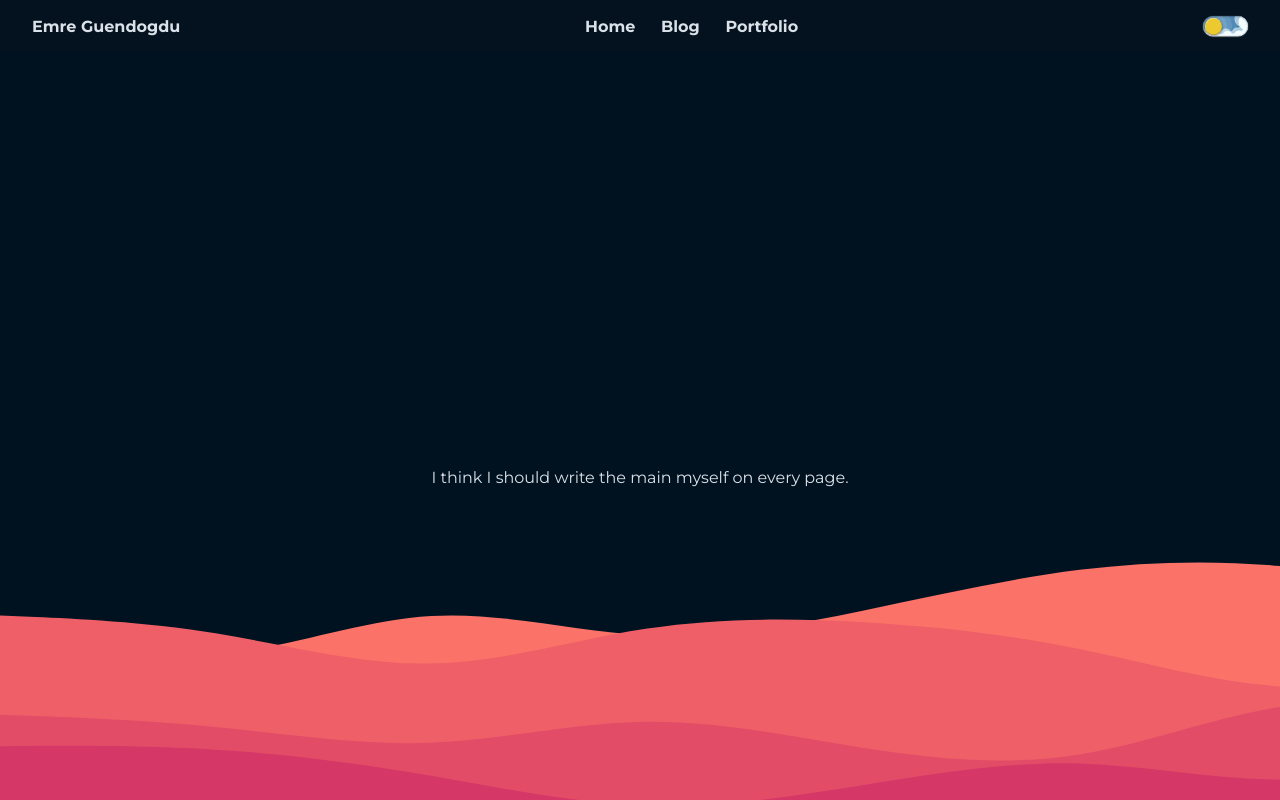
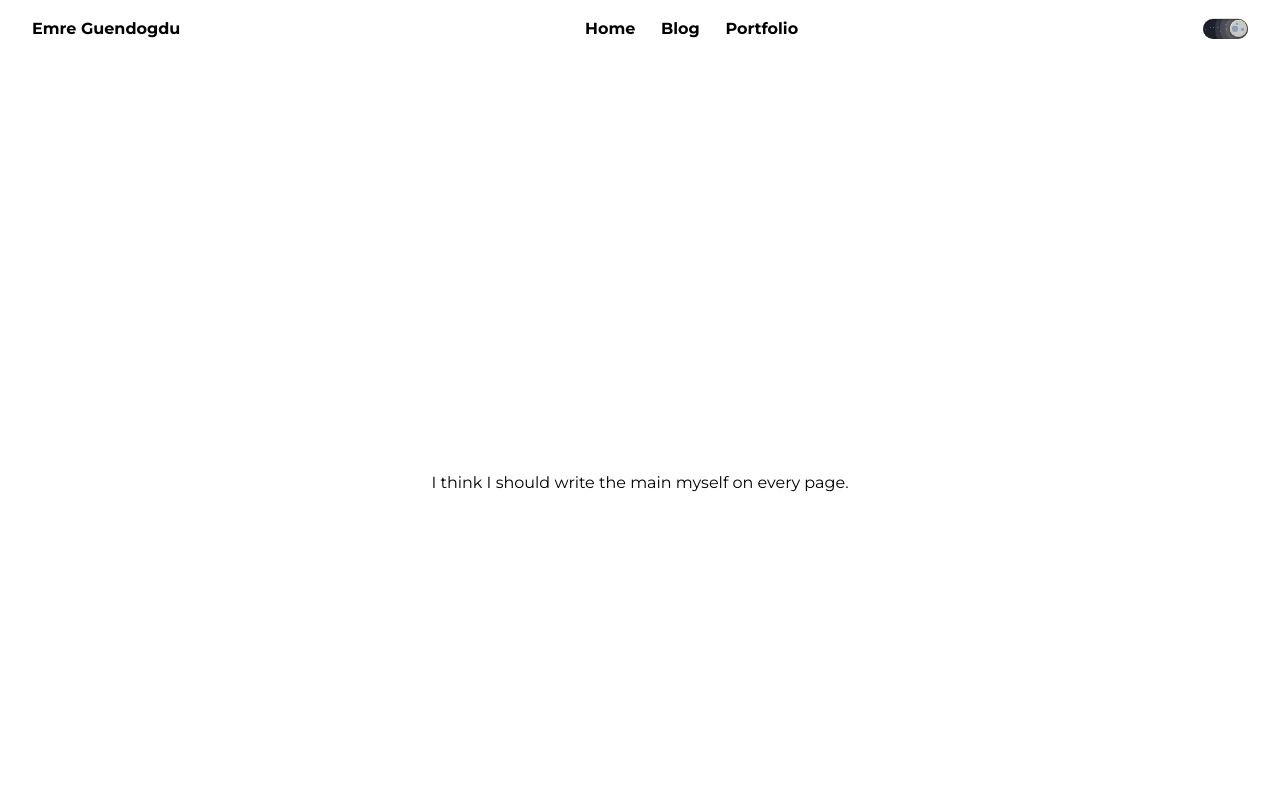
Before and after one commit to osmangund/emreguendogdu.github.io, a React (Create React App) app: page / in a window 1280 px wide. Shown: the top 800 px of the page. Built offline with nearby package versions, Linux system fonts and the light colour scheme.

Commit message:
Improve code

```diff
--- a/public/index.html
+++ b/public/index.html
@@ -14,7 +14,7 @@
       rel="stylesheet"
     />
   </head>
-  <body class="dark">
+  <body>
     <noscript>You need to enable JavaScript to run this app.</noscript>
     <div id="root"></div>
   </body>
--- a/src/App.js
+++ b/src/App.js
@@ -1,9 +1,10 @@
-import { Navbar } from "./components/Navbar";
+import { Navbar } from "./components/Navbar/Navbar";
 
 import { BrowserRouter as Router, Routes, Route } from "react-router-dom";
 import Blog from "./pages/Blog/Blog";
 import Home from "./pages/Home/Home";
 import Portfolio from "./pages/Portfolio/Portfolio";
+import { Blogpost1 } from "./pages/blogposts/Blogpost1";
 
 export default function App() {
   return (
@@ -13,6 +14,7 @@ export default function App() {
         <Routes>
           <Route path="/" element={<Home />} />
           <Route path="/blog" element={<Blog />} />
+          <Route path="/blogpost1" element={<Blogpost1 />} />
           <Route path="/portfolio" element={<Portfolio />} />
         </Routes>
       </Router>
--- a/src/components/Navbar.js
+++ b/src/components/Navbar/Navbar.js
@@ -1,4 +1,5 @@
-import { ThemeSwitcher } from "./ThemeSwitcher";
+import { ThemeSwitcher } from "./ThemeSwitcher/ThemeSwitcher";
+import "./Navbar.scss";
 
 export function Navbar() {
   return (
--- /dev/null
+++ b/src/components/Navbar/Navbar.scss
@@ -0,0 +1,77 @@
+.dark {
+  --bg-nav: linear-gradient(to right, #2a2e35, #12181b);
+}
+
+.light {
+  --bg-nav: linear-gradient(
+    to right,
+    #c4c4c4,
+    #c4c4c4,
+    #c4c4c4,
+    #c4c4c4,
+    #c4c4c4,
+    #c4c4c4,
+    #c8c8c8,
+    #c8c8c8,
+    #cfcfcf,
+    #d6d6d6,
+    #dddddd,
+    #e4e4e4,
+    #ebebeb
+  );
+}
+
+@media only screen and (max-width: 920px) {
+  .light {
+    --bg-nav: #c4c4c4;
+  }
+}
+
+// TODO add more media queries to match smaller screens
+
+nav {
+  min-height: var(--nav-height);
+  display: flex;
+  justify-content: center;
+  flex-wrap: wrap;
+  padding: 11.2px 32px;
+  font-weight: bold;
+  color: var(--text);
+  background: var(--bg-nav);
+  a {
+    color: var(--text);
+  }
+  a:hover {
+    color: var(--link-hover);
+  }
+  .nav-pages,
+  .nav-home,
+  .toggle-button {
+    display: flex;
+    justify-content: center;
+    align-items: center;
+  }
+  .nav-pages {
+    flex: 1;
+    flex-wrap: wrap;
+    gap: 0.1em clamp(0.6em, 2vw, 2em);
+    a {
+      line-height: 35px;
+      position: relative;
+      &::after {
+        content: "";
+        position: absolute;
+        width: 0px;
+        height: 5px;
+        left: 50%;
+        bottom: 0;
+        background-color: white;
+        transition: all ease-in-out var(--transition-delay);
+      }
+      &:hover::after {
+        width: 100%;
+        left: 0;
+      }
+    }
+  }
+}
--- a/src/components/ThemeSwitcher.css
+++ b/src/components/Navbar/ThemeSwitcher/ThemeSwitcher.css
@@ -211,6 +211,11 @@
 
 /* actions */
 
+.theme-switch__container {
+  /* ...other styles... */
+  background-color: var(--container-night-bg);
+}
+
 .theme-switch__checkbox:checked + .theme-switch__container {
   background-color: var(--container-night-bg);
 }
--- a/src/components/ThemeSwitcher.js
+++ b/src/components/Navbar/ThemeSwitcher/ThemeSwitcher.js
@@ -4,19 +4,32 @@ import "./ThemeSwitcher.css";
 // https://uiverse.io/Galahhad/strong-squid-82
 // https://dribbble.com/tags/switch-button
 
+const theme = localStorage.getItem("theme");
+const body = document.querySelector("body");
+if (theme) {
+  body.classList.add(theme);
+}
 export const ThemeSwitcher = () => {
   const switchTheme = () => {
-    const body = document.querySelector("body");
     if (body.classList.contains("dark")) {
       body.classList.replace("dark", "light");
+      localStorage.setItem("theme", "light");
+    } else if (body.classList.contains("light")) {
+      body.classList.replace("light", "dark");
+      localStorage.setItem("theme", "dark");
     } else {
       body.classList.add("dark");
+      localStorage.setItem("theme", "dark");
     }
   };
   return (
     <>
       <label className="theme-switch">
-        <input type="checkbox" className="theme-switch__checkbox" />
+        <input
+          type="checkbox"
+          className="theme-switch__checkbox"
+          defaultChecked
+        />
         <div className="theme-switch__container" onClick={() => switchTheme()}>
           <div className="theme-switch__clouds"></div>
           <div className="theme-switch__stars-container">
--- a/src/index.css
+++ b/src/index.css
@@ -1,5 +1,5 @@
 :root {
-  --link-hover: #468186;
+  --link-hover: var(--red);
   --gray0: #f8f8f8;
   --gray1: #dbe1e8;
   --gray2: #b2becd;
@@ -8,13 +8,14 @@
   --gray5: #2a2e35;
   --gray6: #12181b;
   --blue: #0084a5;
-  --purple: #a82dd1;
+  --red: #de686b;
   --yellow: #fff565;
 
   --dark-blue: #04121f;
   --nav-padding: 0.7em;
   --nav-height: 30px;
   --padding: 25px 50px;
+  --transition-delay: 300ms;
 }
 
 html {
@@ -22,21 +23,25 @@ html {
 }
 
 * {
-  transition: 400ms;
+  transition: var(--transition-delay);
+}
+
+a {
+  text-decoration: none;
 }
 
 .light {
-  --bg: var(--gray0);
-  --bg-nav: linear-gradient(to right, var(--gray1), var(--gray2));
+  --bg: url("./assets/blob-scene-haikei.svg");
   --text: var(--gray6);
   --border-color: var(--blue);
+  background-size: cover;
 }
 
 .dark {
-  --bg: var(--dark-blue);
-  --bg-nav: linear-gradient(to right, #2a2e35, #12181b);
+  --bg: url("./assets/layered-waves-haikei.svg");
   --text: var(--gray1);
-  --border-color: var(--purple);
+  --border-color: var(--red);
+  background-size: cover;
 }
 
 body {
@@ -45,40 +50,6 @@ body {
   font-family: "Montserrat", sans-serif;
   background: var(--bg);
   color: var(--text);
-}
-
-nav {
-  min-height: var(--nav-height);
-  display: flex;
-  justify-content: center;
-  flex-wrap: wrap;
-  padding: 11.2px 32px;
-  font-weight: bold;
-  color: var(--text);
-  background: var(--dark-blue);
-}
-
-.nav-pages,
-.nav-home,
-.toggle-button {
-  display: flex;
-  justify-content: center;
-  align-items: center;
-}
-
-.nav-pages {
-  flex: 1;
-  flex-wrap: wrap;
-  gap: 0.1em clamp(0.6em, 2vw, 2em);
-}
-nav a {
-  text-decoration: none;
-
-  color: var(--text);
-}
-nav a:hover {
-  color: var(--link-hover);
-  text-decoration: underline;
 }
 
 main {
@@ -90,14 +61,13 @@ main {
   justify-content: center;
   margin: 0 auto;
 
-  background-image: url("./assets/layered-waves-haikei.svg");
+  background: var(--bg);
   background-size: cover;
 
   z-index: 1;
 }
 
 footer {
-  background: purple;
   border: 5px solid red;
   width: 100%;
   background-image: url("./assets/layered-waves-haikei.svg");
--- a/src/pages/Blog/Blog.css
+++ b/src/pages/Blog/Blog.css
@@ -11,3 +11,7 @@
 .grid-item {
     border: .5px solid var(--border-color);
 }
+.grid-item:hover {
+    filter: brightness(125%);
+    cursor: pointer;
+}
--- a/src/pages/Blog/Blog.js
+++ b/src/pages/Blog/Blog.js
@@ -1,54 +1,20 @@
-import React from "react";
+import React, { useEffect } from "react";
 import "./Blog.css";
-import { postPreview } from "../Blog-posts/post1";
+import PostCard from "./PostCard";
+
+const posts = [
+  { id: 1, title: "React Testing", excerpt: "Learn React Testing With Me" },
+  { id: 2, title: "React Test", excerpt: "Finally Public Learning" },
+];
 
 export default function Blog() {
-  const gridItems = document.querySelectorAll(".grid-item");
-  const url = "https://google.com";
-  gridItems.forEach((item) =>
-    item.addEventListener("click", () => window.open(url, "mozillaTab"))
-  );
-
   return (
     <>
       <div className="grid-container">
-        <div className="grid-item">
-          <h3>Title</h3>
-          <p>Preview of blog</p>
-        </div>
-        <div className="grid-item">
-          <h3>Title</h3>
-          <p>Preview of blog</p>
-        </div>
-        <div className="grid-item">
-          <h3>Title</h3>
-          <p>Preview of blog</p>
-        </div>
+        {posts.map((post) => (
+          <PostCard id={post.id} title={post.title} excerpt={post.excerpt} />
+        ))}
       </div>
-      <main>
-        Lorem ipsum dolor sit, amet consectetur adipisicing elit. Officiis modi
-        nisi dolor beatae repellendus nesciunt nam consectetur molestiae earum
-        perferendis velit ipsam aut, dolore aliquid excepturi. Fuga facilis quas
-        laudantium voluptate perspiciatis cum quidem ipsa beatae illum est id
-        rem et soluta rerum veniam cumque ullam, saepe necessitatibus. Harum
-        labore rerum quod voluptate doloribus eum, optio voluptatum ipsa! Dolore
-        iste quo, quia veniam voluptates repudiandae minus dolores? Non rem
-        corrupti tenetur consectetur accusamus ducimus exercitationem. Esse
-        reiciendis sed iusto quod similique mollitia repellat! Non alias nobis
-        omnis ratione quam vel, cupiditate laudantium velit voluptatum earum et
-        tempora temporibus eligendi tempore suscipit placeat modi quae. Rem
-        alias harum cupiditate velit rerum! Veritatis, voluptatum consequatur
-        enim vero ad aspernatur culpa adipisci excepturi, delectus aut esse
-        facere consectetur deleniti, fugiat accusamus? Pariatur, repellendus
-        dolore! Laudantium quibusdam veritatis aperiam qui quaerat expedita,
-        error libero, quia animi neque et nihil ipsa ut nisi illum perferendis
-        perspiciatis ipsam consectetur consequuntur. Nulla sint nemo sit
-        reprehenderit perspiciatis, illum totam sequi molestiae quasi eius
-        numquam, iure, eos vitae quos suscipit? Voluptatum rerum magnam
-        praesentium doloremque vel eveniet quod aspernatur atque minima, eius
-        corporis, sunt sint veniam excepturi animi numquam, mollitia labore illo
-        sapiente ipsam odit unde at assumenda?
-      </main>
     </>
   );
 }
--- /dev/null
+++ b/src/pages/Blog/PostCard.jsx
@@ -0,0 +1,12 @@
+import React from "react";
+
+export default function PostCard(props) {
+  return (
+    <>
+      <div className="grid-item" onClick={() => window.open(`blogpost${props.id}`, "_self")}>
+        <h3 class="title">{props.title}</h3>
+        <p className="excerpt">{props.excerpt}</p>
+      </div>
+    </>
+  );
+}
--- a/src/pages/Blog-posts/post1.js
+++ b/src/pages/blogposts/Blogpost1.js
@@ -1,6 +1,6 @@
 import React from "react";
 
-function post1(props) {
+export function Blogpost1() {
   return (
     <>
       <h3 className="blog-heading">Test title</h3>
@@ -14,11 +14,3 @@ function post1(props) {
     </>
   );
 }
-
-export function postPreview() {
-  return (
-    <>
-
-    </>
-  );
-}
```
Also changed, not shown: src/assets/blob-scene-haikei.svg (added).
